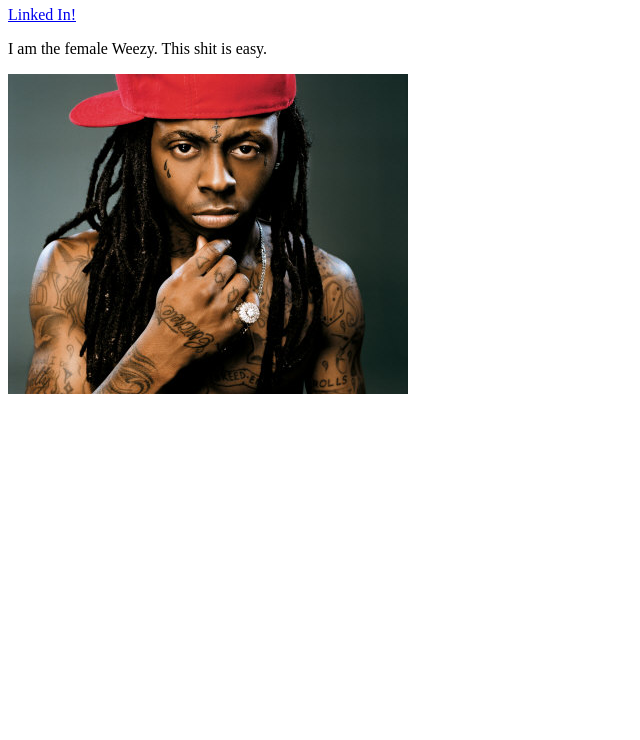
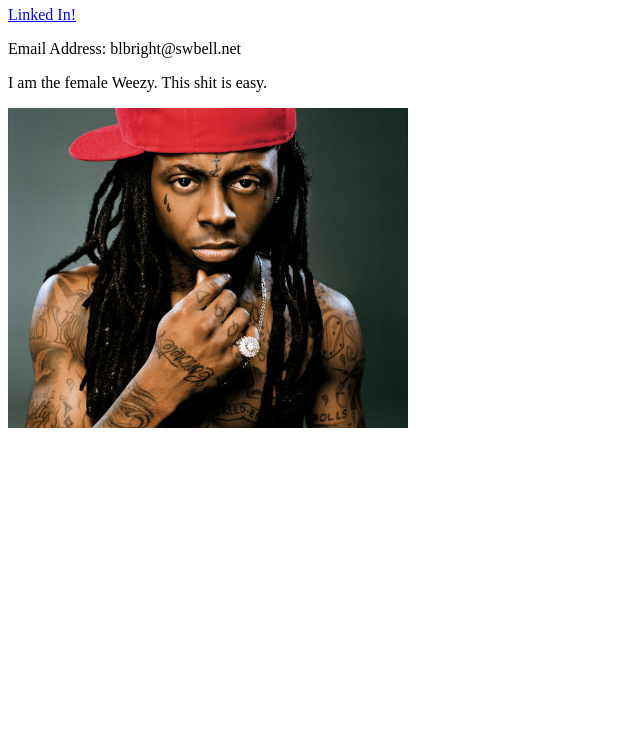
Before and after one commit to blbright/blbright.github.io, a plain HTML site: page index.html in a window 1280 px wide. Shown: the part 60-800 px from the top of the page, without its empty margins (0-640 px from the left). Drawn offline with Linux system fonts and the light colour scheme.

Commit message:
added email address

```diff
--- a/index.html
+++ b/index.html
@@ -3,7 +3,7 @@
 <h1> Bonnie Bright </h1>
 
 <a href="https://www.linkedin.com/in/bonnielbright">Linked In!</a>
-
+<p> Email Address: blbright@swbell.net </p>
 <p> I am the female Weezy. This shit is easy. </p>
 
 
```
